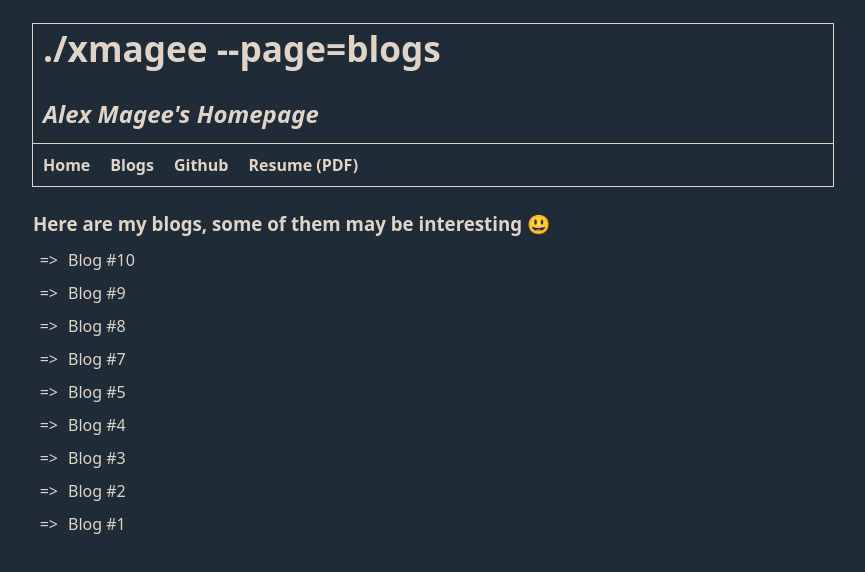
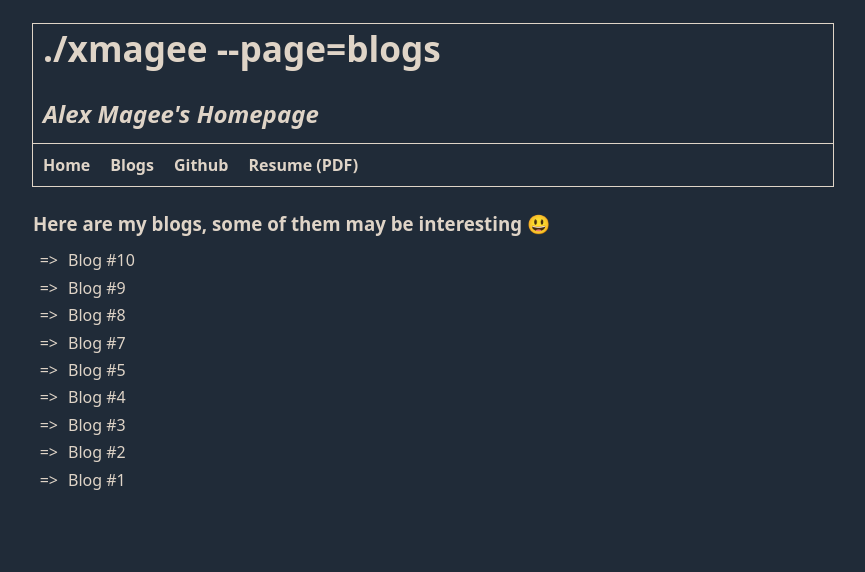
Before and after one commit to xmagee/bl0g, a Next.js app: page /blogs in a window 1280 px wide. Shown: the top 572 px of the page, without its empty margins (207-1072 px from the left). Built offline with nearby package versions, Linux system fonts and the light colour scheme.

Commit message:
removed unused loading indication on blogs page

```diff
--- a/pages/blogs.js
+++ b/pages/blogs.js
@@ -14,8 +14,6 @@ export async function getServerSideProps() {
 }
 
 export default function Blogs({ setCurrentPage, mdblogs }) {
-    const [ loadingBlog, setLoadingBlog ] = useState(false)
-
     useEffect(() => {
         setCurrentPage('blogs')
     }, [])
@@ -28,20 +26,14 @@ export default function Blogs({ setCurrentPage, mdblogs }) {
 
             <h3>Here are my blogs, some of them may be interesting 😃</h3>
 
-            {loadingBlog ? ("Loading blog...")
-            :
-            (
             <ul className='blogs-list'>
                 {mdblogs.length < 1 ? (DATA_LOAD_ERROR_MESSAGE) :
                     (mdblogs.map((id, iId) => (
                         <li key={iId}>
-                                <button className="link-btn" onClick={() => {setLoadingBlog(true)}}>
                             <Link href={`/blog/${id}`}>{`Blog #${id}`}</Link>
-                                </button>
                         </li>
                     )))}
             </ul>
-            )}
         </>
     )
 }
```
Lines whose indentation alone changed are shown as unchanged.
